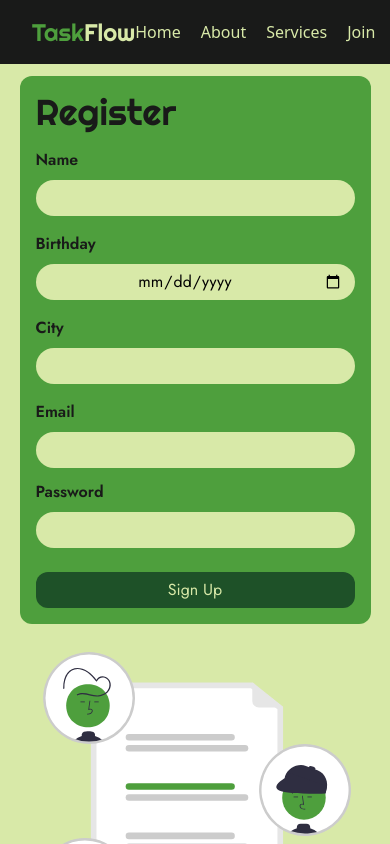
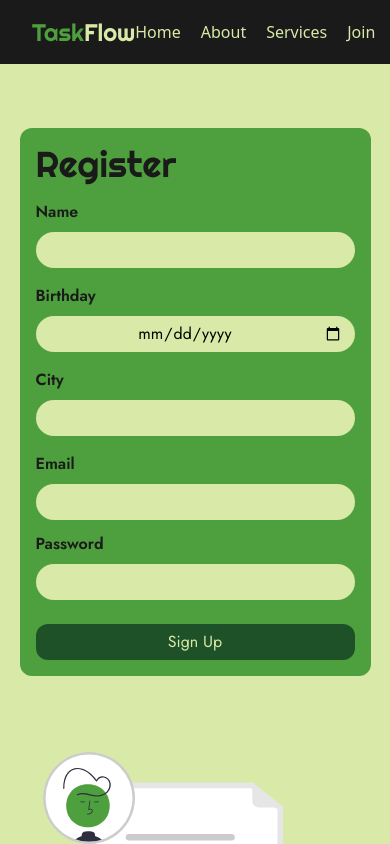
Before and after one commit to NahumCRep/workFlow, a React (Create React App) app: page /signup in a window 390 px wide. Shown: the top 844 px of the page. Built offline with nearby package versions, Linux system fonts and the light colour scheme; no server answers; a web font is replaced by a local one.

Commit message:
little css changes

```diff
--- a/src/components/Navbar.jsx
+++ b/src/components/Navbar.jsx
@@ -20,7 +20,7 @@ const Navbar = () => {
     }
 
     return (
-        <nav className="w-full h-16 bg-palette-dark fixed flex justify-between items-center px-8">
+        <nav className="w-full h-16 bg-palette-dark fixed z-50 flex justify-between items-center px-8">
             <div className='w-[33%]'>
                 <div className='w-fit'>
                     <Link to='/' className='w-auto' ><p className='w-auto font-righteous text-2xl text-palette-beige '><span className='text-palette-lightgreen'>Task</span>Flow</p></Link>
--- a/src/components/modals/TaskModal.jsx
+++ b/src/components/modals/TaskModal.jsx
@@ -9,6 +9,7 @@ const TaskModal = ({ taskModalState, setModalOpen, currentTask, list, refreshTas
     const [isEditing, setIsEditing] = useState(false)
     const [isCommenting, setIsCommenting] = useState(false)
     const [assignedMembers, setAssignedMembers] = useState([])
+    const [commentsList, setCommentsList] = useState([])
     const role = useSelector(state => state.team)
     const descriptionRef = useRef(null)
     const commentRef = useRef(null)
@@ -26,8 +27,9 @@ const TaskModal = ({ taskModalState, setModalOpen, currentTask, list, refreshTas
             })
         })
         console.log('miembros', taskMembers)
+        setCommentsList(currentTask.comments[0].content)
         setAssignedMembers(taskMembers)
-        console.log(currentTask)
+        // console.log(currentTask.comments)
     }, [])
 
 
@@ -54,14 +56,14 @@ const TaskModal = ({ taskModalState, setModalOpen, currentTask, list, refreshTas
 
         const {content, file} = e.target
 
-
         let commentData = new FormData()
         commentData.append('content', content.value)
         commentData.append('file', file.files[0])
-        postComment(`/tasks/${currentTask._id}/addComment`, commentData)
+        post(`/tasks/${currentTask._id}/addComment`, commentData)
             .then(res => console.log(res))
             .catch(error => console.log(error))
     }
+
     return (
         <div>
             <div className='absolute left-0 top-0 h-screen w-screen max-w-full text-palette-dark bg-black bg-opacity-30' onClick={() => { setModalOpen(false) }}></div>
@@ -100,6 +102,9 @@ const TaskModal = ({ taskModalState, setModalOpen, currentTask, list, refreshTas
                                             </div>
                                         </form>
                                     )}
+                                    {
+                                        console.log('comentarios', commentsList)
+                                    }
                                 </div>
                             </div>
                         </div>
--- a/src/pages/SignUp.jsx
+++ b/src/pages/SignUp.jsx
@@ -38,7 +38,7 @@ const SignUp = () => {
 
     return (
         <section className="bg-palette-beige h-auto min-h-screen py-12 md:py-0 flex flex-col gap-7  justify-center items-center md:flex-row">
-            <div className="w-[90%] h-1/2 md:w-[40%] md:h-4/5  flex flex-col pt-7 ">
+            <div className="w-[90%] h-1/2 md:w-[40%] md:h-4/5  flex flex-col pt-20 mb-12  ">
                 <form onSubmit={SignUpUser} className='w-full p-4 bg-palette-lightgreen rounded-xl font-jost'>
                     <h1 className='font-righteous text-4xl text-palette-dark'>Register</h1>
                     <div className='flex flex-col w-full mt-4'>
--- a/src/pages/dashboard/myteams.jsx
+++ b/src/pages/dashboard/myteams.jsx
@@ -56,7 +56,6 @@ const MyTeams = () => {
     }
 
     useEffect(() => {
-        console.log('usuario',user)
         getTeams()
     }, [])
 
```
Also changed, not shown: src/components/layouts/TeamPage.jsx (+0 -10 lines).
